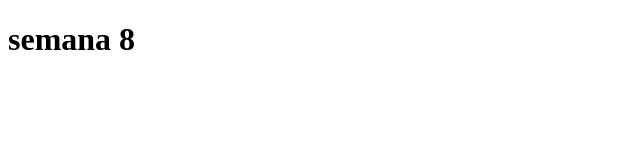
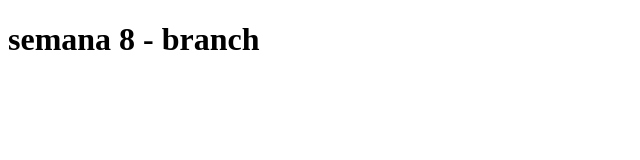
Before and after one commit to ENTRA-21-Java-2025/turma-jv5-mentoria-git, a plain HTML site: page pasta-criada-terminal/index.html in a window 1280 px wide. Shown: the whole page, without its empty margins (0-640 px from the left). Drawn offline with Linux system fonts and the light colour scheme.

Commit message:
branch criada

```diff
--- a/pasta-criada-terminal/index.html
+++ b/pasta-criada-terminal/index.html
@@ -6,6 +6,6 @@
     <title>semana 8 - subida git</title>
   </head>
   <body>
-    <h1>semana 8</h1>
+    <h1>semana 8 - branch</h1>
   </body>
 </html>
```
